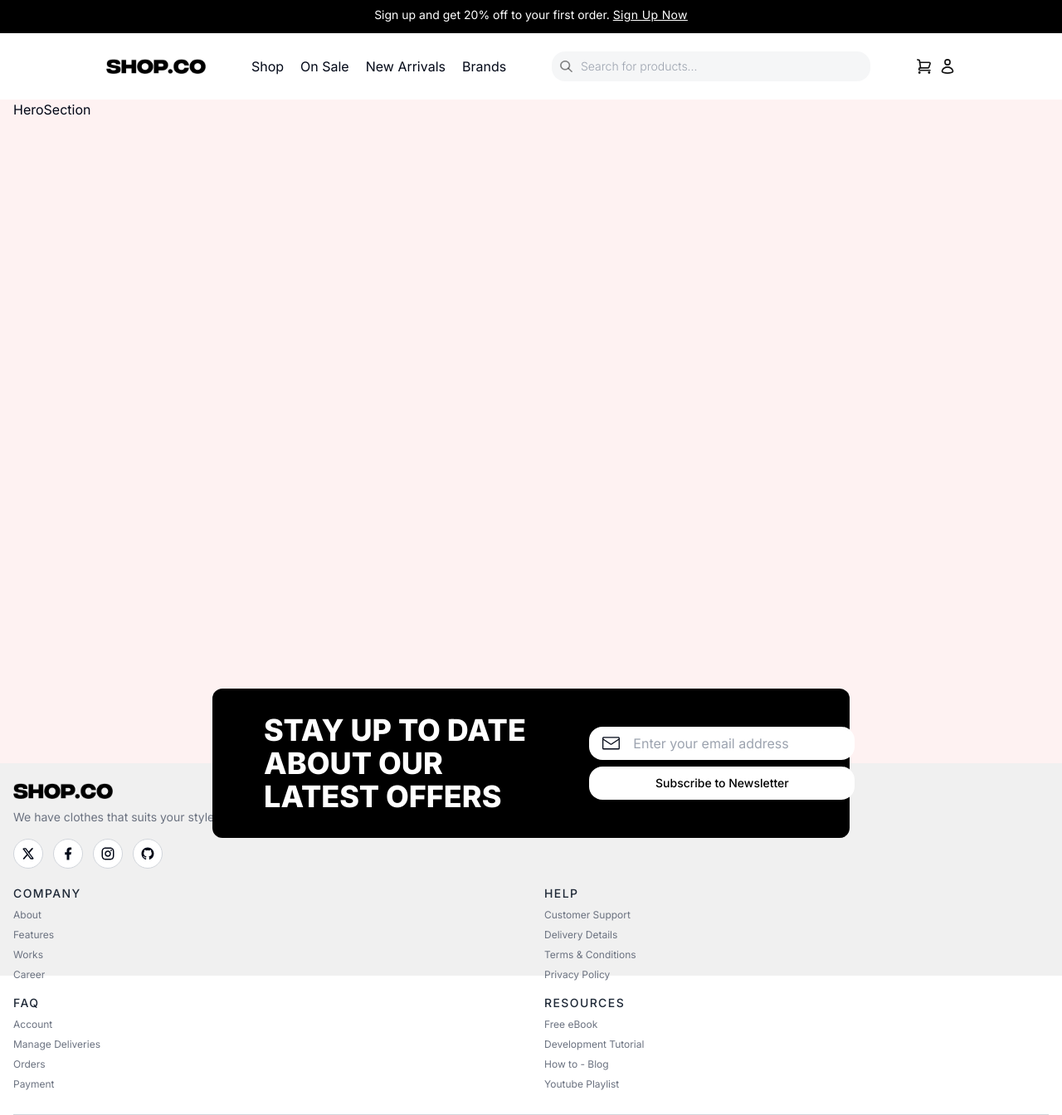
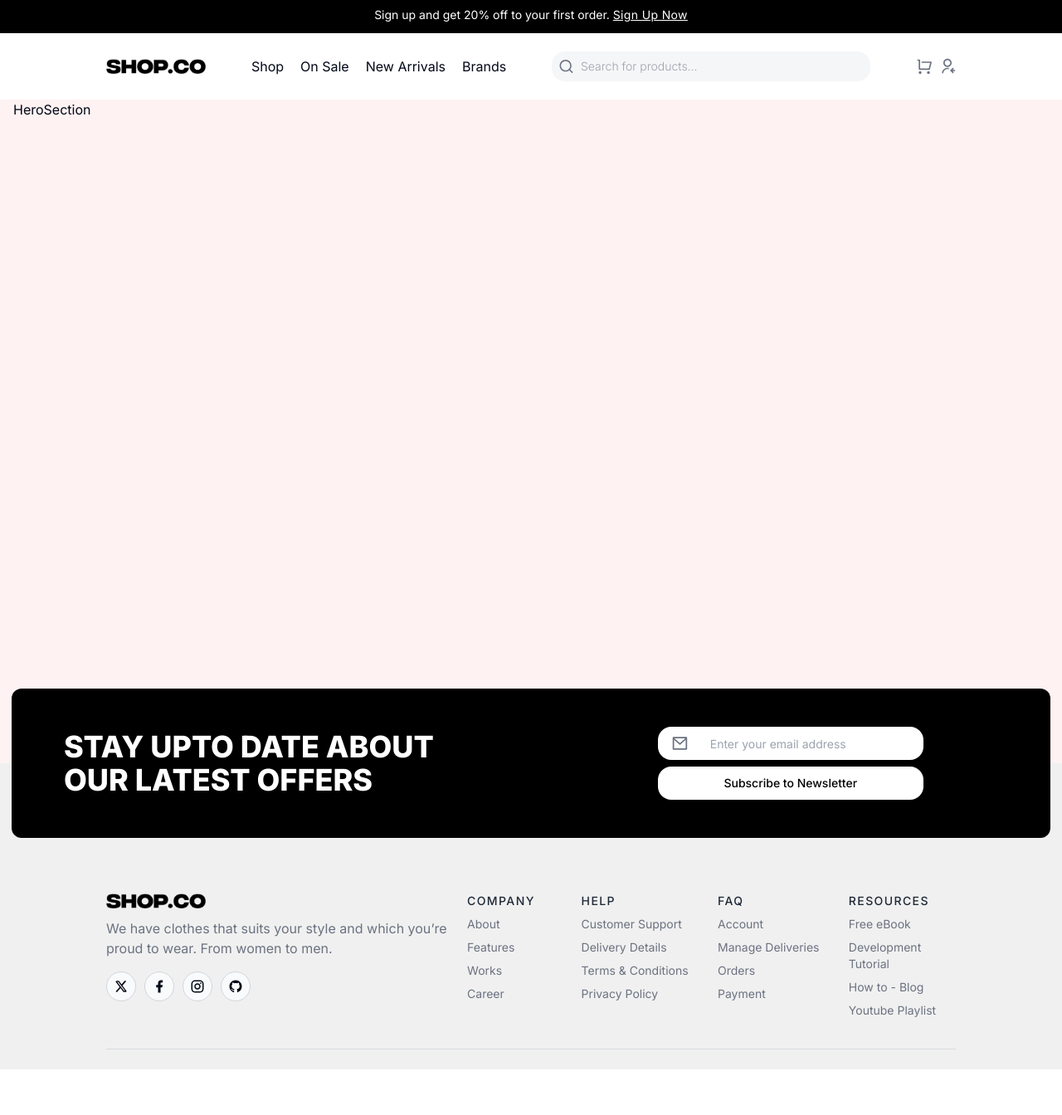
Before and after one commit to Lostovayne/shop.co-ecommerce, a Next.js app: page / in a window 1280 px wide. Shown: the whole page at 83% size. After the commit the page ends 1289 px from the top, so only its background shows below. Built offline with nearby package versions, Linux system fonts and the light colour scheme.

Commit message:
agregados los cambios en el footer y en el newsletter

```diff
--- a/app/(public)/_components/footer.tsx
+++ b/app/(public)/_components/footer.tsx
@@ -6,20 +6,21 @@ import { RiFacebookFill, RiGithubFill, RiInstagramLine, RiTwitterXFill } from "r
 
 export const Footer = () => {
   return (
-    <footer className="relative bg-[#F0F0F0] px-4 py-6 h-auto xl:h-64">
+    <footer className="relative bg-[#F0F0F0] px-4 py-6 h-auto">
       <Newsletter />
+      <div className="xl:flex xl:justify-between xl:items-center xl:border-gray-300/80 mx-auto pt-52 md:pt-28 xl:pb-9 xl:border-b xl:max-w-screen-lg 3xl:max-w-screen-xl">
         <div>
           <Image src="/logo.webp" alt="footer" width={120} height={60} className="object-cover" />
-        <p className="mt-3 font-normal text-gray-500 text-sm">
+          <p className="mt-3 font-normal text-gray-500 text-sm md:text-base">
             We have clothes that suits your style and which you’re proud to wear. From women to men.
           </p>
           {/* Icons */}
-        <div className="space-x-3 mt-4">
+          <div className="space-x-2.5 mt-4">
             <Button
               variant="outline"
               size={"icon"}
               asChild
-            className="border-gray-300 hover:bg-black hover:shadow p-2 border rounded-full w-9 h-9 hover:text-white transition-colors duration-500 cursor-pointer"
+              className="border-gray-300 bg-gray-50 hover:bg-black hover:shadow p-2 border rounded-full w-9 h-9 hover:text-white transition-colors duration-500 cursor-pointer"
             >
               <RiTwitterXFill />
             </Button>
@@ -27,7 +28,7 @@ export const Footer = () => {
               variant="outline"
               size={"icon"}
               asChild
-            className="border-gray-300 hover:bg-black hover:shadow p-2 border rounded-full w-9 h-9 hover:text-white transition-colors duration-500 cursor-pointer"
+              className="border-gray-300 bg-gray-50 hover:bg-black hover:shadow p-2 border rounded-full w-9 h-9 hover:text-white transition-colors duration-500 cursor-pointer"
             >
               <RiFacebookFill />
             </Button>
@@ -36,7 +37,7 @@ export const Footer = () => {
               variant="outline"
               size={"icon"}
               asChild
-            className="border-gray-300 hover:bg-black hover:shadow p-2 border rounded-full w-9 h-9 hover:text-white transition-colors duration-500 cursor-pointer"
+              className="border-gray-300 bg-gray-50 hover:bg-black hover:shadow p-2 border rounded-full w-9 h-9 hover:text-white transition-colors duration-500 cursor-pointer"
             >
               <RiInstagramLine />
             </Button>
@@ -45,17 +46,18 @@ export const Footer = () => {
               variant="outline"
               size={"icon"}
               asChild
-            className="border-gray-300 hover:bg-black hover:shadow p-2 border rounded-full w-9 h-9 hover:text-white transition-colors duration-500 cursor-pointer"
+              className="border-gray-300 bg-gray-50 hover:bg-black hover:shadow p-2 border rounded-full w-9 h-9 hover:text-white transition-colors duration-500 cursor-pointer"
             >
               <RiGithubFill />
             </Button>
           </div>
+        </div>
 
-        <section className="gap-x-8 gap-y-4 border-gray-300 grid grid-cols-2 mx-auto mt-5 pb-7 border-b w-full">
+        <section className="xl:justify-items-center xl:place-content-evenly gap-x-8 gap-y-4 border-gray-300 grid grid-cols-2 md:grid-cols-4 mx-auto mt-5 max-lg:pb-7 max-lg:border-b w-full">
           {/* Company */}
           <div className="space-y-2">
             <h3 className="font-medium text-gray-800 text-sm uppercase tracking-widest">Company</h3>
-            <ul className="flex flex-col gap-2 font-normal text-gray-500 text-xs">
+            <ul className="flex flex-col gap-2 font-normal text-gray-500 text-xs xl:text-sm">
               <li>About</li>
               <li>Features</li>
               <li>Works</li>
@@ -66,7 +68,7 @@ export const Footer = () => {
           {/* Company */}
           <div className="space-y-2">
             <h3 className="font-medium text-gray-800 text-sm uppercase tracking-widest">Help</h3>
-            <ul className="flex flex-col gap-2 font-normal text-gray-500 text-xs">
+            <ul className="flex flex-col gap-2 font-normal text-gray-500 text-xs xl:text-sm">
               <li>Customer Support</li>
               <li>Delivery Details</li>
               <li>Terms & Conditions</li>
@@ -77,7 +79,7 @@ export const Footer = () => {
           {/* Company */}
           <div className="space-y-2">
             <h3 className="font-medium text-gray-800 text-sm uppercase tracking-widest">Faq</h3>
-            <ul className="flex flex-col gap-2 font-normal text-gray-500 text-xs">
+            <ul className="flex flex-col gap-2 font-normal text-gray-500 text-xs xl:text-sm">
               <li>Account</li>
               <li>Manage Deliveries</li>
               <li>Orders</li>
@@ -88,7 +90,7 @@ export const Footer = () => {
           {/* Company */}
           <div className="space-y-2">
             <h3 className="font-medium text-gray-800 text-sm uppercase tracking-widest">Resources</h3>
-            <ul className="flex flex-col gap-2 font-normal text-gray-500 text-xs">
+            <ul className="flex flex-col gap-2 font-normal text-gray-500 text-xs xl:text-sm">
               <li>Free eBook</li>
               <li>Development Tutorial</li>
               <li>How to - Blog</li>
--- a/app/(public)/_components/navbar-desktop.tsx
+++ b/app/(public)/_components/navbar-desktop.tsx
@@ -1,5 +1,9 @@
 import { MenuItems } from "@/constant/menu-items";
 import Image from "next/image";
+
+import { RiSearchLine } from "react-icons/ri";
+import { RiShoppingCartLine } from "react-icons/ri";
+import { RiUserReceivedLine } from "react-icons/ri";
 
 export const NavbarDesktop = () => {
   return (
@@ -19,7 +23,7 @@ export const NavbarDesktop = () => {
         </nav>
         {/* Search */}
         <div className="flex items-center bg-gray-100/80 px-2 rounded-2xl w-full max-w-96 h-9">
-          <Image src="/icons/search.svg" alt="search" width={20} height={20} />
+          <RiSearchLine className="text-gray-500 text-xl" />
           <input
             type="text"
             className="bg-transparent px-2 py-2 w-full placeholder:font-light text-sm placeholder:text-gray-400 placeholder:text-sm outline-none"
@@ -28,8 +32,8 @@ export const NavbarDesktop = () => {
         </div>
         {/* Cart and User */}
         <div className="flex items-center gap-2">
-          <Image src="/icons/cart.svg" alt="cart" width={20} height={20} className="cursor-pointer" />
-          <Image src="/icons/user.svg" alt="user" width={20} height={20} className="cursor-pointer" />
+         <RiShoppingCartLine className="text-gray-500 text-xl cursor-pointer"/>
+         <RiUserReceivedLine className="text-gray-500 text-xl cursor-pointer"/>
         </div>
       </div>
     </div>
--- a/app/(public)/_components/navbar-mobile.tsx
+++ b/app/(public)/_components/navbar-mobile.tsx
@@ -1,31 +1,29 @@
 import { Button } from "@/components/ui/button";
 import Image from "next/image";
+import { RiSearchLine } from "react-icons/ri";
+import { RiShoppingCartLine } from "react-icons/ri";
+import { RiUserReceivedLine } from "react-icons/ri";
+import { RiMenu2Line } from "react-icons/ri";
 
 export const NavbarMobile = () => {
   return (
     <div className="flex justify-between items-center bg-white px-5 h-14">
-      <div className="flex items-center gap-2">
+      <div className="flex items-center gap-2.5">
         <Button variant="ghost" size={"icon"} asChild className="w-8 h-8">
-          <Image
-            src="/icons/menu.svg"
-            alt="logo"
-            width={10}
-            height={10}
-            className="p-1.5 cursor-pointer"
-          />
+         <RiMenu2Line className="w-5 h-5 text-gray-900" />
         </Button>
         <Image src="/logo.webp" alt="logo" width={90} height={45} />
       </div>
       {/* Icons */}
-      <div className="">
+      <div className="space-x-1">
         <Button variant="ghost" size={"icon"} asChild className="w-8 h-8 cursor-pointer">
-          <Image src="/icons/search.1.svg" alt="logo" width={10} height={10} className="p-1.5" />
+          <RiSearchLine className="w-5 h-5 text-gray-900" />
         </Button>
         <Button variant="ghost" size={"icon"} asChild className="w-8 h-8 cursor-pointer">
-          <Image src="/icons/cart.svg" alt="logo" width={10} height={10} className="p-1.5" />
+          <RiShoppingCartLine className="w-5 h-5 text-gray-900" />
         </Button>
         <Button variant="ghost" size={"icon"} asChild className="w-8 h-8 cursor-pointer">
-          <Image src="/icons/user.svg" alt="logo" width={10} height={10} className="p-1.5" />
+          <RiUserReceivedLine className="w-5 h-5 text-gray-900" />
         </Button>
       </div>
     </div>
--- a/app/(public)/_components/newsletter.tsx
+++ b/app/(public)/_components/newsletter.tsx
@@ -1,21 +1,26 @@
-import React from "react";
-import { GoMail } from "react-icons/go";
 import { Button } from "@/components/ui/button";
+import { RiMailLine } from "react-icons/ri";
 
 function Newsletter() {
   return (
-    <div className="flex flex-col md:flex-row justify-around items-center bg-black md:justify-between h-[293px] md:h-[180px] xl:max-w-screen-xl max-2xl:max-w-screen-lg rounded-xl absolute top-[-90px] left-[20%] right-[20%]">
-      <div className="flex items-center w-[80%] md:w-[60%] flex-col">
-        <h1 className="text-3xl text-center w-full md:text-4xl font-extrabold text-white uppercase md:w-[80%] md:pl-4 md:text-start ">
-          Stay up to date about our latest offers
+    <div className="top-[-90px] right-[0.9rem] left-[0.9rem] absolute flex md:flex-row flex-col justify-evenly md:justify-between items-center bg-black 2xl:mx-auto rounded-xl max-2xl:max-w-screen-lg xl:max-w-screen-xl h-[285px] md:h-[180px]">
+      <div className="flex flex-col items-center w-[80%] md:w-[50%]">
+        <h1 className="w-full md:w-[80%] font-extrabold text-3xl text-pretty text-white md:text-4xl md:text-start uppercase">
+          Stay upto date about our latest offers
         </h1>
       </div>
-      <div className="flex items-center w-[80%] md:w-[40%] flex-col gap-2">
-        <div className="flex w-full gap-4 items-center justify-start bg-white px-4 py-2 rounded-2xl md:w-80">
-          <GoMail className="bg-white text-2xl" />
-          <input type="text" name="" id="" placeholder="Enter your email address" className="w-full" />
+      <div className="flex flex-col items-center gap-2 w-[80%] md:w-[50%]">
+        <div className="flex justify-start items-center gap-4 bg-white px-4 py-2 rounded-2xl w-full md:w-80">
+          <RiMailLine className="bg-white text-2xl text-gray-500" />
+          <input
+            type="text"
+            name=""
+            id=""
+            placeholder="Enter your email address"
+            className="bg-transparent 2xl:placeholder:pl-6 max-2xl:placeholder:pl-2.5 w-full placeholder:font-normal placeholder:text-sm outline-none"
+          />
         </div>
-        <Button className="bg-white w-full px-4 py-2 rounded-2xl text-black text-center font-lg hover:bg-slate-500 hover:text-white cursor-pointer md:w-80">
+        <Button className="bg-white hover:bg-gray-200 px-4 py-2 rounded-2xl w-full md:w-80 font-lg text-black text-center hover:text-black placeholder:transition-colors cursor-pointer">
           Subscribe to Newsletter
         </Button>
       </div>
--- a/tailwind.config.ts
+++ b/tailwind.config.ts
@@ -1,13 +1,13 @@
-import type { Config } from "tailwindcss"
+import type { Config } from "tailwindcss";
 
 const config = {
   darkMode: ["class"],
   content: [
-    './pages/**/*.{ts,tsx}',
-    './components/**/*.{ts,tsx}',
-    './app/**/*.{ts,tsx}',
-    './src/**/*.{ts,tsx}',
-	],
+    "./pages/**/*.{ts,tsx}",
+    "./components/**/*.{ts,tsx}",
+    "./app/**/*.{ts,tsx}",
+    "./src/**/*.{ts,tsx}",
+  ],
   prefix: "",
   theme: {
     container: {
@@ -19,7 +19,6 @@ const config = {
         "4xl": "2000px",
         "5xl": "2400px",
         "6xl": "2800px",
-
       },
     },
     extend: {
@@ -63,7 +62,7 @@ const config = {
           "4xl": "1920px",
           "5xl": "2560px",
           "6xl": "3840px",
-        }
+        },
       },
       borderRadius: {
         lg: "var(--radius)",
@@ -85,8 +84,18 @@ const config = {
         "accordion-up": "accordion-up 0.2s ease-out",
       },
     },
+    screens: {
+      sm: "640px",
+      md: "768px",
+      lg: "1024px",
+      xl: "1280px",
+      "2xl": "1536px",
+      "3xl": "1920px",
+      "4xl": "2560px",
+      "5xl": "3840px",
+    },
   },
   plugins: [require("tailwindcss-animate")],
-} satisfies Config
+} satisfies Config;
 
-export default config
+export default config;
```
Also changed, not shown: icons/star.jsx (deleted, +0 -19 lines). Lines whose indentation alone changed are shown as unchanged.
